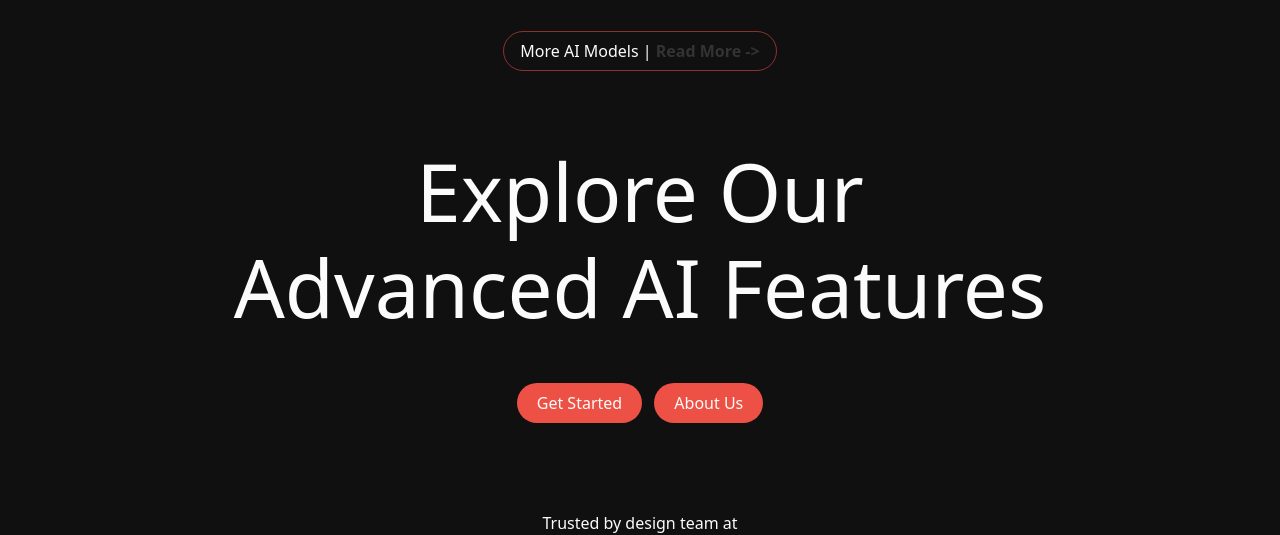
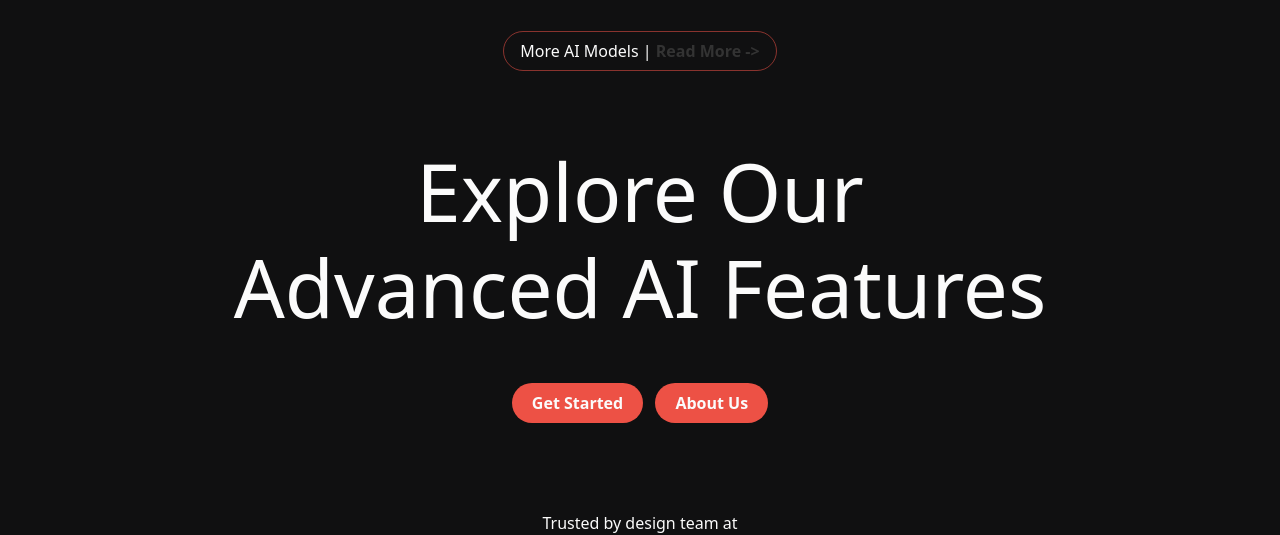
Before and after one commit to valavb/freakynit, a plain HTML site: page index.html in a window 1280 px wide. Shown: the part 343-878 px from the top of the page. Drawn offline with nearby package versions, Linux system fonts and the light colour scheme.

Commit message:
HEro action button text chnage to bold

```diff
--- a/index.html
+++ b/index.html
@@ -68,8 +68,8 @@
         <div class="hero-action mt-5 mb-5">
             <div class="row text-center">
                 <div class="col-lg mt-2">
-                    <a href="#" id="link-hover" class="site-white rounded-pill fw-normal">Get Started</a>
-                    <a href="#" id="link-hover" class="site-white rounded-pill ms-2 fw-normal border-0      ">About Us</a>
+                    <a href="#" id="link-hover" class="site-white rounded-pill fw-normal fw-bold">Get Started</a>
+                    <a href="#" id="link-hover" class="site-white rounded-pill ms-2 fw-normal border-0 fw-bold">About Us</a>
                 </div>
             </div>
         </div>
```
